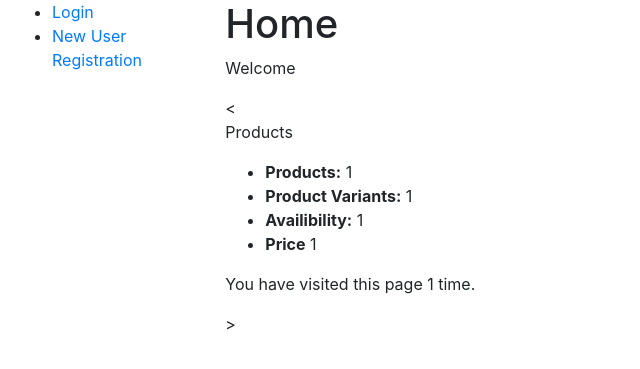
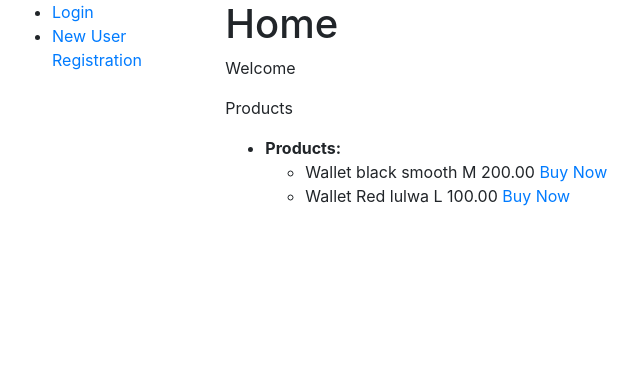
Before and after one commit to himanshu56/AgrevolutionProject, a Django app: template microFlipkart/products/templates/index.html in a window 1280 px wide. Shown: the top 369 px of the page, without its empty margins (3-643 px from the left). Run offline with Django 3.2, Linux system fonts and the light colour scheme; data comes from the database, SQL or seed files in the repository; both versions use the stored data as it was after the commit; the template is opened without the code that fills it: values that come from a table or form of the project are taken from there, most other values are stand-ins (such as "Sample title", 1, 10 or a date in 2020); some libraries are stand-ins or nearby versions.

```diff
--- a/microFlipkart/products/models.py
+++ b/microFlipkart/products/models.py
@@ -25,6 +25,7 @@ class ProductVariant(models.Model):
     color = models.CharField(max_length=20, blank=True)
     size = models.CharField(max_length=20, blank=True)
     texture = models.CharField(max_length=20, blank=True)
+    stock = models.IntegerField(null=True, blank=False)
     price = models.DecimalField(max_digits=25, decimal_places=2)
 
     list_display = ('color', 'size', 'texture', 'price')
--- a/microFlipkart/products/templates/base_generic.html
+++ b/microFlipkart/products/templates/base_generic.html
@@ -1,7 +1,7 @@
 <!DOCTYPE html>
 <html lang="en">
 <head>
-  {% block title %}<title>Expense Tracker</title>{% endblock %}
+  {% block title %}<title>eMarket</title>{% endblock %}
   <meta charset="utf-8">
   <meta name="viewport" content="width=device-width, initial-scale=1">
   <link rel="stylesheet" href="https://stackpath.bootstrapcdn.com/bootstrap/4.1.3/css/bootstrap.min.css" integrity="sha384-MCw98/SFnGE8fJT3GXwEOngsV7Zt27NXFoaoApmYm81iuXoPkFOJwJ8ERdknLPMO" crossorigin="anonymous">
--- a/microFlipkart/products/templates/index.html
+++ b/microFlipkart/products/templates/index.html
@@ -4,12 +4,23 @@
   <h1>Home</h1>
   <p>Welcome</p>
   <h2></h2>
-  <<p>Products</p>
+  <p>Products</p>
   <ul>
-    <li><strong>Products:</strong> {{ num_books }}</li>
-    <li><strong>Product Variants:</strong> {{ num_instances }}</li>
-    <li><strong>Availibility:</strong> {{ num_instances_available }}</li>
-    <li><strong>Price</strong> {{ num_authors }}</li>
+    <li><strong>Products:</strong></li>
+    {% if products %}
+      <ul>
+        {% for product in products %}
+        <li>
+          <a>{{ product.product.name }}  {{ product.color }}  {{ product.texture }} {{ product.size }} {{ product.price }}</a>
+          {% if product.stock %}
+          <a href="#">Buy Now</a>
+          {% endif %}
+          <a></a>
+        </li>
+        {% endfor %}
+      </ul>
+    {% else %}
+      <p>There are no products.</p>
+    {% endif %}
   </ul>
-  <p>You have visited this page {{ num_visits }}{% if num_visits == 1 %} time{% else %} times{% endif %}.</p> >
 {% endblock %}
--- a/microFlipkart/products/views.py
+++ b/microFlipkart/products/views.py
@@ -14,6 +14,7 @@ def index(request):
     num_varients_available = 1 #ProductVariant.objects.filter(status__exact='a').count()
 
     context = {
+        'products': ProductVariant.objects.all(),
         'num_products': num_products,
         'num_varients_available': num_varients_available,
     }
```
Also changed, not shown: microFlipkart/db.sqlite3, microFlipkart/products/migrations/0002_productvariant_stock.py (added).
